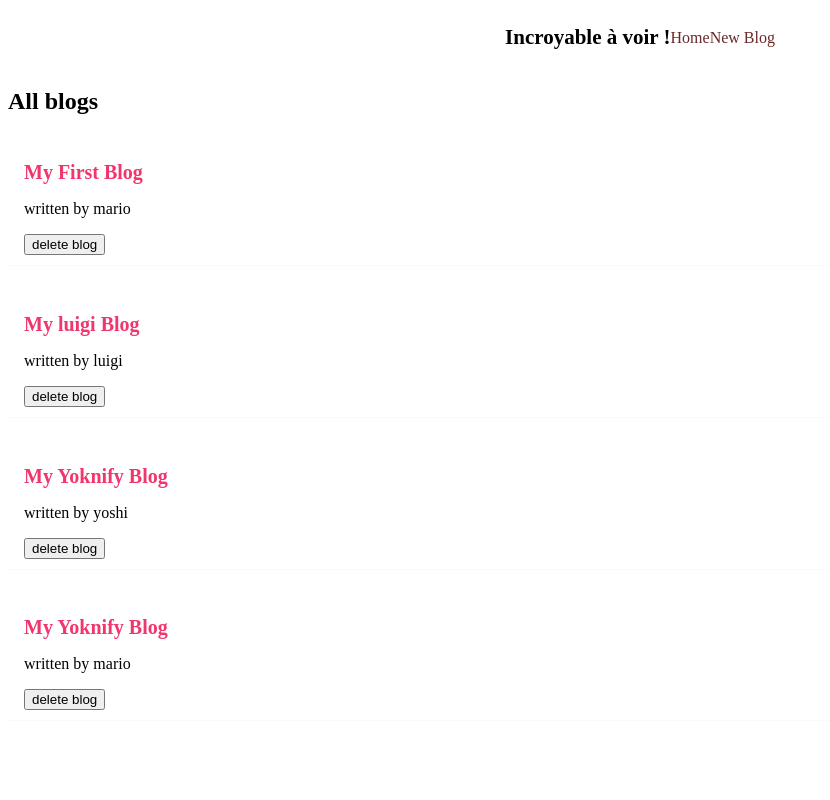
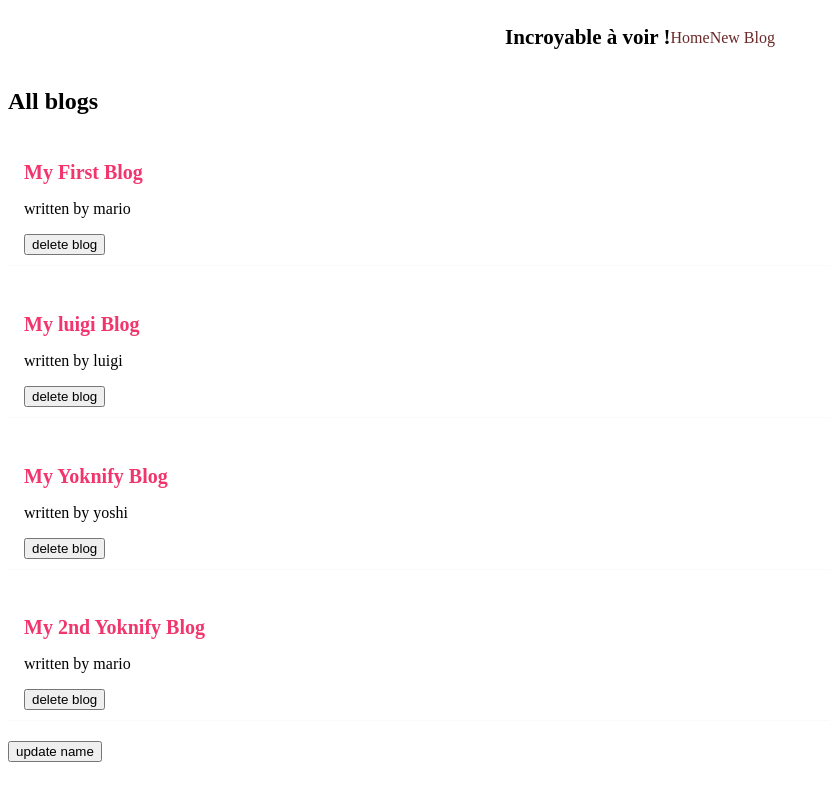
Before and after one commit to antontre1/react-v2, a React (Create React App) app: page / in a window 1280 px wide. Shown: the whole page, without its empty margins (0-830 px from the left). Built offline with nearby package versions, Linux system fonts and the light colour scheme; a web font is replaced by a local one.

Commit message:
add useEffect and dependency

```diff
--- a/src/Home.js
+++ b/src/Home.js
@@ -1,4 +1,4 @@
-import { useState } from 'react'
+import { useState, useEffect } from 'react'
 import Bloglist from './Bloglist';
 
 const Home = () => {
@@ -7,9 +7,10 @@ const Home = () => {
     {title: 'My First Blog', body: 'Lorem, ipsum dolor...', author: 'mario', id: 1},
     {title: 'My luigi Blog', body: 'Lorem, ipsum dolor...', author: 'luigi', id: 2},
     {title: 'My Yoknify Blog', body: 'Lorem, ipsum dolor...', author: 'yoshi', id: 3},
-    {title: 'My Yoknify Blog', body: 'Lorem, ipsum dolor...', author: 'mario', id: 4}
+    {title: 'My 2nd Yoknify Blog', body: 'Lorem, ipsum dolor...', author: 'mario', id: 4}
   ])
 
+  const [name, setName] = useState('mario')
 
   const handleDelete = (id) => {
     console.log(id)
@@ -18,9 +19,15 @@ const Home = () => {
     setBlogs(newBlogs)
   }
 
+  useEffect(() => {
+    console.log('use effect ran !')
+    console.log(name)
+  }, [name])
+
   return (
     <div className="home">
       <Bloglist blogs={blogs} title={ "All blogs" } handleDelete={ handleDelete } />
+      <button onClick={() => setName('luigi')}>update name</button>
     </div>
    );
 }
```
